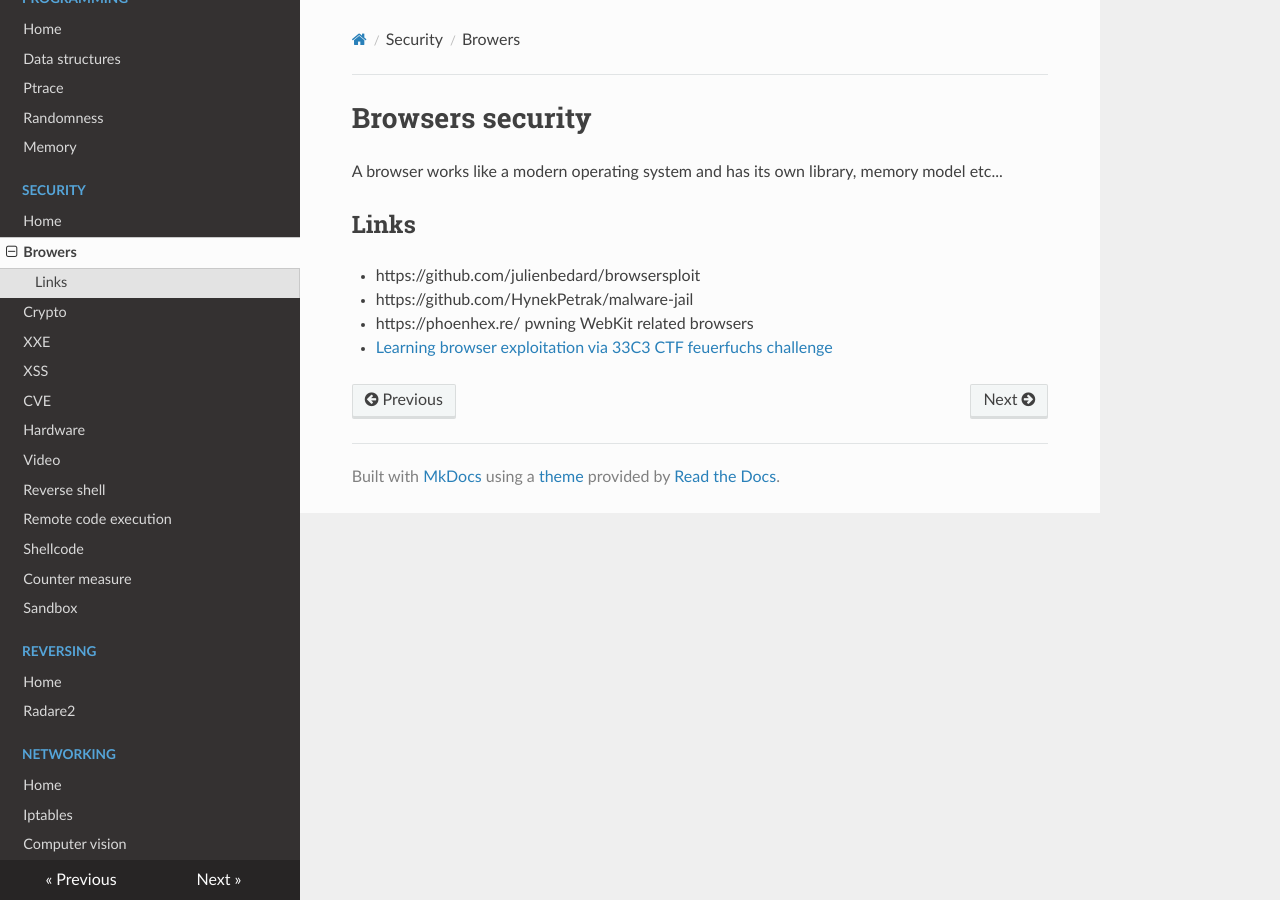
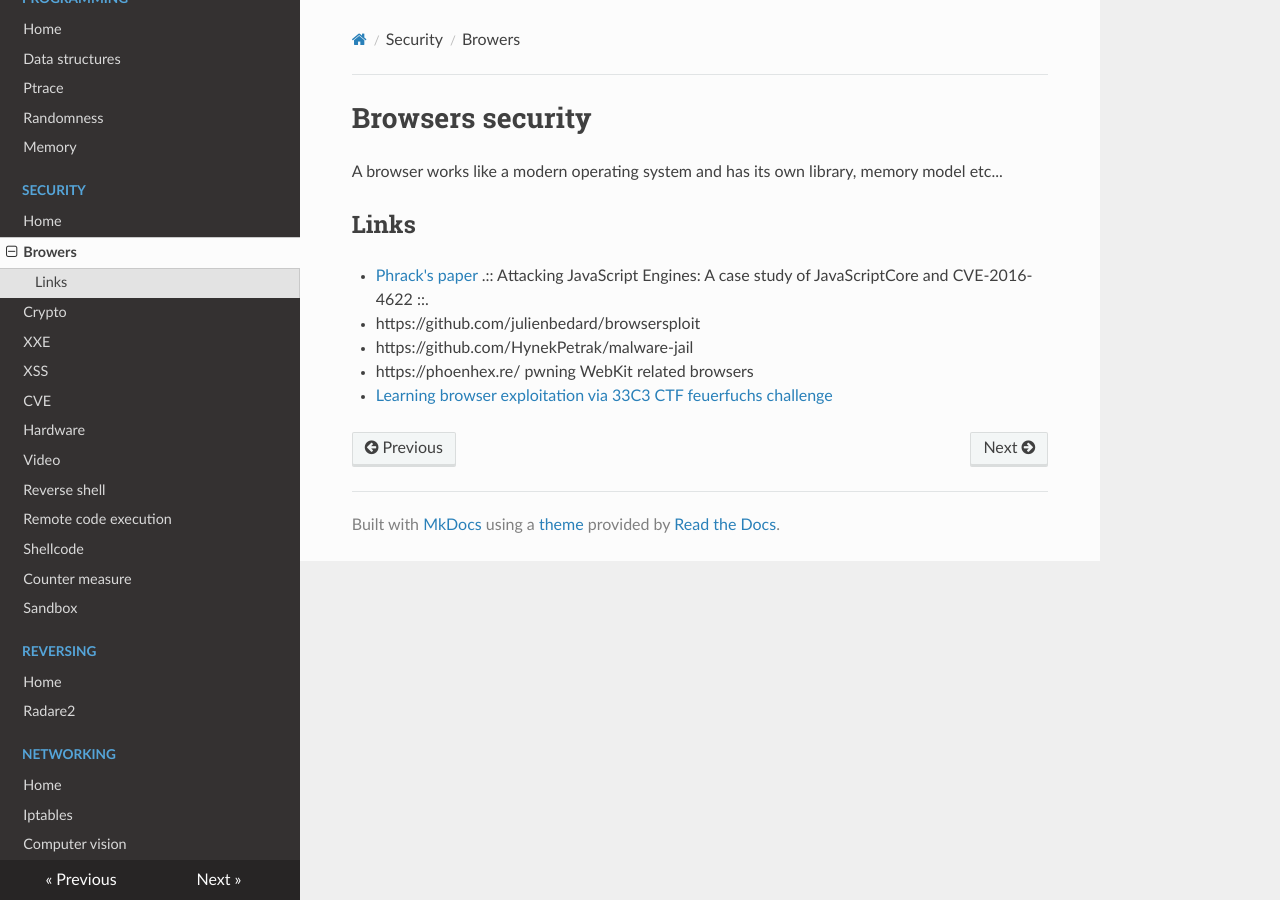
Before and after one commit to gipi/low-level, an MkDocs documentation site: the page built from docs/security/browser.md, in a window 1280 px wide. Built offline with MkDocs 1.6.1, drawn with Linux system fonts in a browser that asks for light colours; nearby versions of some CDN libraries; old or Windows-style settings are respelled for this version of MkDocs.

Commit message:
Add .:: Attacking JavaScript Engines: A case study of JavaScriptCore and CVE-2016-4622 ::.

```diff
--- a/docs/security/browser.md
+++ b/docs/security/browser.md
@@ -5,6 +5,7 @@ library, memory model etc...
 
 ## Links
 
+ - [Phrack's paper](http://www.phrack.org/papers/attacking_javascript_engines.html) .:: Attacking JavaScript Engines: A case study of JavaScriptCore and CVE-2016-4622 ::.
  - https://github.com/julienbedard/browsersploit
  - https://github.com/HynekPetrak/malware-jail
  - https://phoenhex.re/ pwning WebKit related browsers
```
